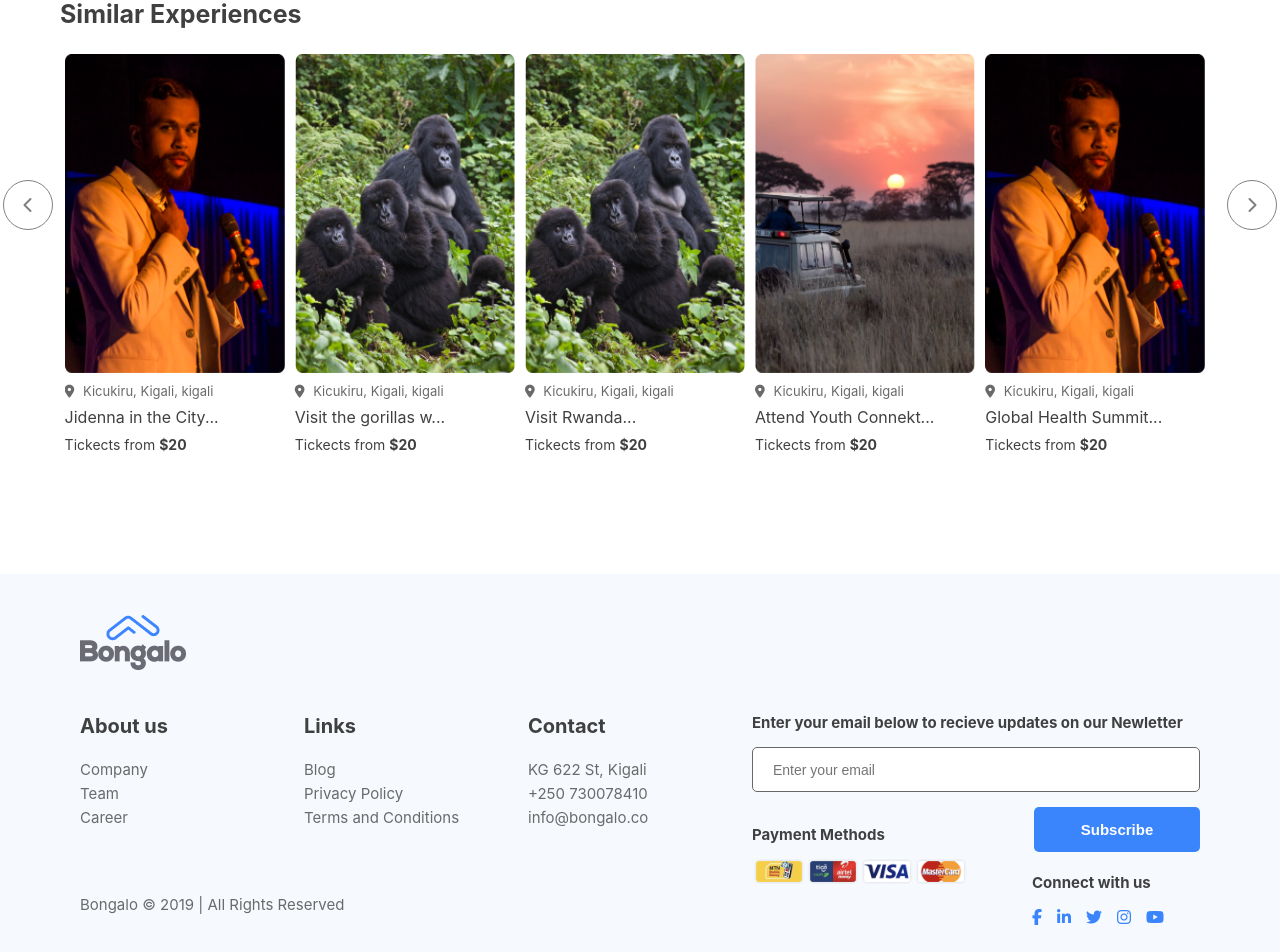
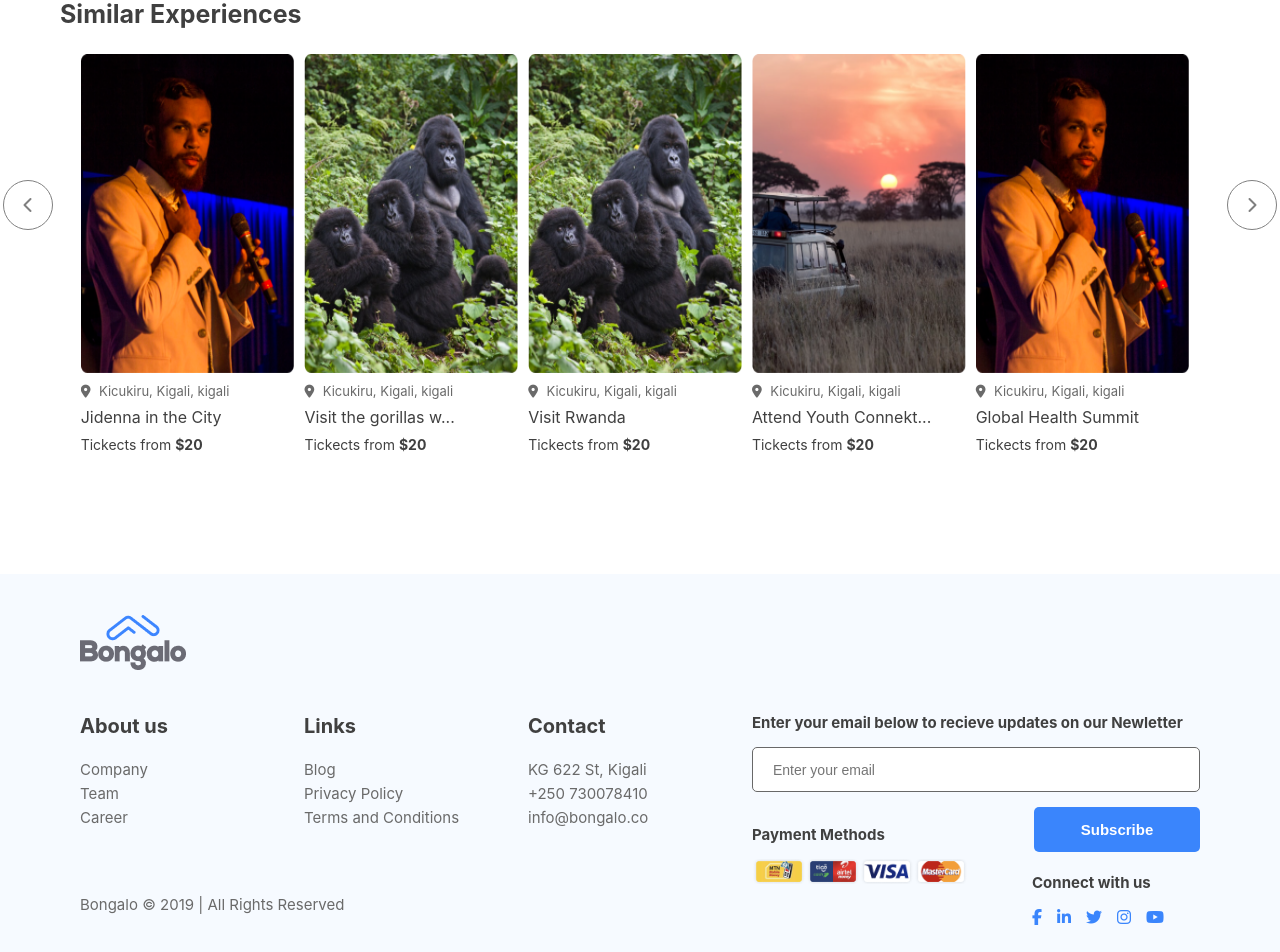
Before and after one commit to nellybaz/bongalo_frontend, a Vue app: page /experience in a window 1280 px wide. Shown: the part 1432-2384 px from the top of the page. Built offline with nearby package versions, Linux system fonts and the light colour scheme; no server answers; a web font is replaced by a local one; what v-calendar, vue-js-modal, vue-notification would draw is missing.

Commit message:
ui fix and improvements

```diff
--- a/src/components/EventCard.vue
+++ b/src/components/EventCard.vue
@@ -61,7 +61,7 @@ export default {
      },
      methods:{
          handleIcons(intent){
-             let width = window.innerWidth * 0.172
+             let width = window.innerWidth * 0.167
              if(intent == 1){ // Right arrow
 
                  if(this.left > (-(width+10) * this.length) ){
--- a/src/components/HorizontalCard.vue
+++ b/src/components/HorizontalCard.vue
@@ -11,7 +11,7 @@
                         <i class="fas fa-bed"></i> {{apartment.available_rooms}} <i class="fas fa-shower"> {{apartment.number_of_bathrooms}} </i>
                     </span>
                 </p>
-                <p class="title"> {{apartment.title.substring(0, 25)}}... </p>
+                <p class="title"> {{ apartment.title.length > 25 ? apartment.title.substring(0, 25) + "...":apartment.title}} </p>
                 <p class="amount"> <span>${{apartment.price}}</span> / night</p>
             </div>
         </div>
--- a/src/components/VerticalCard.vue
+++ b/src/components/VerticalCard.vue
@@ -3,7 +3,7 @@
         <img :src="require(`../assets/images/${event.image}`)" alt="">
         <div class="vertical-card-info-section">
             <p class="location"><i class="fas fa-map-marker-alt"></i> {{event.location}}</p>
-            <p class="title"> {{event.title.substring(0,20)}}... </p>
+            <p class="title"> {{event.title.length > 20 ? event.title.substring(0,20)+"..." : event.title }} </p>
             <p class="amount"> {{event.amount_text}}  <span class="price"> {{event.price}}</span></p>
         </div>
     </router-link>
@@ -38,7 +38,7 @@ export default {
         text-decoration: none;
         cursor: pointer;
         float:left;
-        width:17.2vw;
+        width:16.7vw;
         height: 400px;
         margin-right: 10px;
         img{
```
